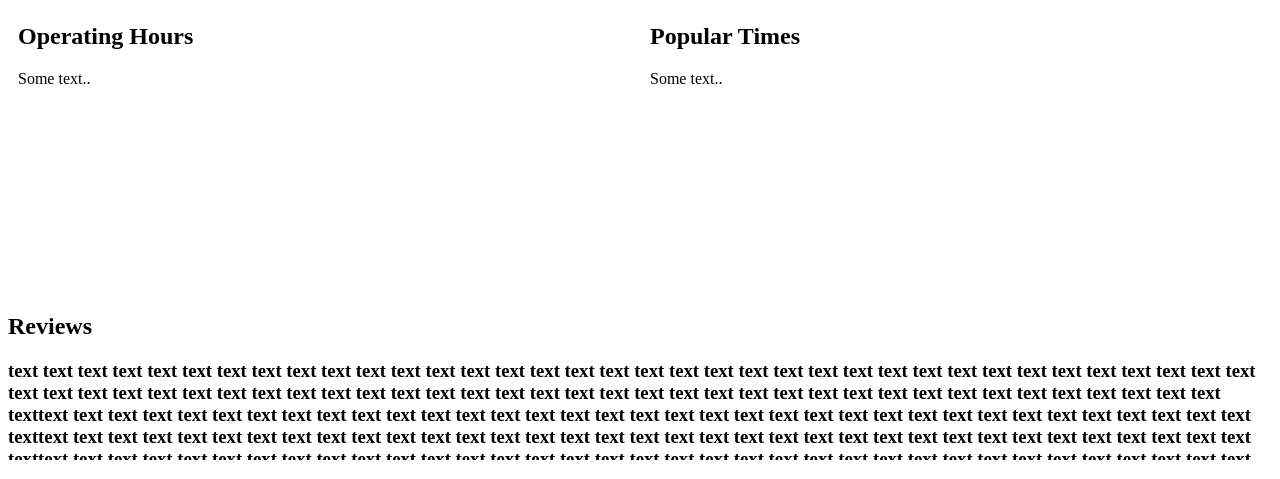
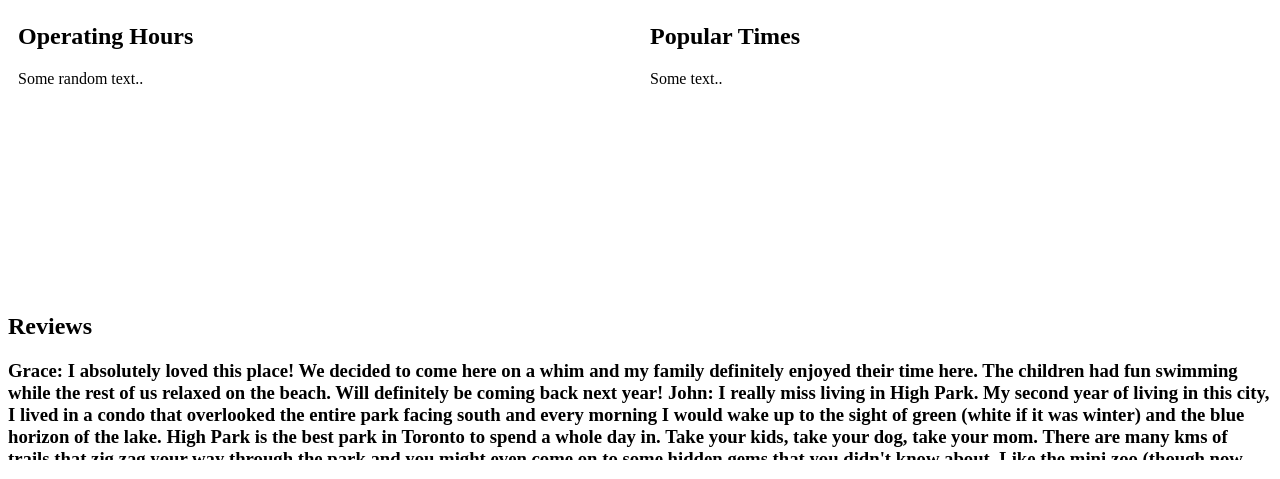
Before and after one commit to rtsng/defhacks_2020, a website: page web/locations/ashbridgesbay.html in a window 1280 px wide. Shown: the part 963-1442 px from the top of the page. Drawn offline with Linux system fonts and the light colour scheme.

Commit message:
Update ashbridgesbay.html

```diff
--- a/web/locations/ashbridgesbay.html
+++ b/web/locations/ashbridgesbay.html
@@ -62,7 +62,7 @@
 <div class="row">
   <div class="column">
     <h2>Operating Hours</h2>
-    <p>Some text..</p>
+    <p>Some random text..</p>
   </div>
   <div class="column">
     <h2>Popular Times</h2>
@@ -70,59 +70,60 @@
   </div>
 </div>
 
+
 <h2>Reviews</h2>
 <h3
   <div style="width:100%; height:100; overflow-y:scroll" >
-      text text text text text text text text text
-      text text text text text text text text text
-      text text text text text text text text text
-      text text text text text text text text text
-      text text text text text text text text text
-      text text text text text text text text text
-      text text text text text text text text text
-      text text text text text text text text texttext text text text text text text text text
-      text text text text text text text text text
-      text text text text text text text text text
-      text text text text text text text text texttext text text text text text text text text
-      text text text text text text text text text
-      text text text text text text text text text
-      text text text text text text text text texttext text text text text text text text text
-      text text text text text text text text text
-      text text text text text text text text text
-      text text text text text text text text texttext text text text text text text text text
-      text text text text text text text text text
-      text text text text text text text text text
-      text text text text text text text text texttext text text text text text text text text
-      text text text text text text text text text
-      text text text text text text text text text
-      text text text text text text text text texttext text text text text text text text text
-      text text text text text text text text text
-      text text text text text text text text text
-      text text text text text text text text texttext text text text text text text text text
-      text text text text text text text text text
-      text text text text text text text text text
-      text text text text text text text text texttext text text text text text text text text
-      text text text text text text text text text
-      text text text text text text text text text
-      text text text text text text text text texttext text text text text text text text text
-      text text text text text text text text text
-      text text text text text text text text text
-      text text text text text text text text texttext text text text text text text text text
-      text text text text text text text text text
-      text text text text text text text text text
-      text text text text text text text text texttext text text text text text text text text
-      text text text text text text text text text
-      text text text text text text text text text
-      text text text text text text text text texttext text text text text text text text text
-      text text text text text text text text text
-      text text text text text text text text text
-      text text text text text text text text texttext text text text text text text text text
-      text text text text text text text text text
-      text text text text text text text text text
-      text text text text text text text text texttext text text text text text text text text
-      text text text text text text text text text
-      text text text text text text text text text
-      text text text text text text text text text
+    Grace: I absolutely loved this place! We decided to come here
+    on a whim and my family definitely enjoyed their time here.
+    The children had fun swimming while the rest of us
+    relaxed on the beach. Will definitely be coming back next year!
+
+    John: I really miss living in High Park. My second year of
+    living in this city, I lived in a condo that overlooked the
+    entire park facing south and every morning I would wake up
+    to the sight of green (white if it was winter) and the blue
+    horizon of the lake. High Park is the best park in Toronto
+    to spend a whole day in. Take your kids, take your dog, take
+    your mom. There are many kms of trails that zig zag your way
+    through the park and you might even come on to some hidden
+    gems that you didn't know about. Like the mini zoo (though
+    now closed due to the pandemic) known for its notorious escaping
+    jailbirds (hah- pun intended) like the screaming peacock screaming
+    its lungs out as it roamed the neighborhood for weeks before the
+    authorities caught up with him. Or the pair of Capybaras that
+    made the lake inside the park their vacation resort. The park
+    is also the best place to catch Cherry Blossoms every year in
+    spring, however I doubt you'll see many this year due to the
+    social distancing restrictions. Plan to spend the day there,
+    just take a picnic basket, some blankets, some wine and water
+    and you will not regret getting lost in all the green and forget
+    that you are dead centre of a bustling city.
+    PS. It's a great place to take engagement pictures as well!
+
+    Steven: Well, this is my hood. Definitely my number one park in
+    Toronto. Ideal for walking and for hanging out with friends and
+    family. High Park is home for many festivals and activities during
+    the year. If you are visiting the park on the weekends during spring
+    and summer months it is not easy to find a parking spot. You can enter
+    the park from a few sides but the main entrance is from Bloor Street
+    West. There is also Zoo inside the park with free admission.
+    The Grenadier Cafe is located in the heart of the park so if you
+    wanna coffee or some food this place is good for it. It is very
+    expensive but they have a cool location inside the park with a
+    nice patio area in front. If you like fishing there are some cool
+    spots for that. Cherry blossom is one of my favorite festivals in
+    High Park. Keep in mind if you are planning to visit this festival
+    it is very crowded and it is impossible to find the parking.
+
+    Calvin:
+    I had a 5 hour layover. I wanted to go out and see something in
+    Toronto. I had to clear American AND Canadian customs at that time,
+    I wanted at least 3 hours for that. So what did I do? I called an Uber
+    and went to High Park. It's so beautiful! It's huge! The squirrels there
+    are black (seriously!!!). I wish I could've seen more of Toronto, but this
+    park, with its lakes, it's hills, it's gardens...was just delightful.
+
      </div></h3>
 
 </body>
```
